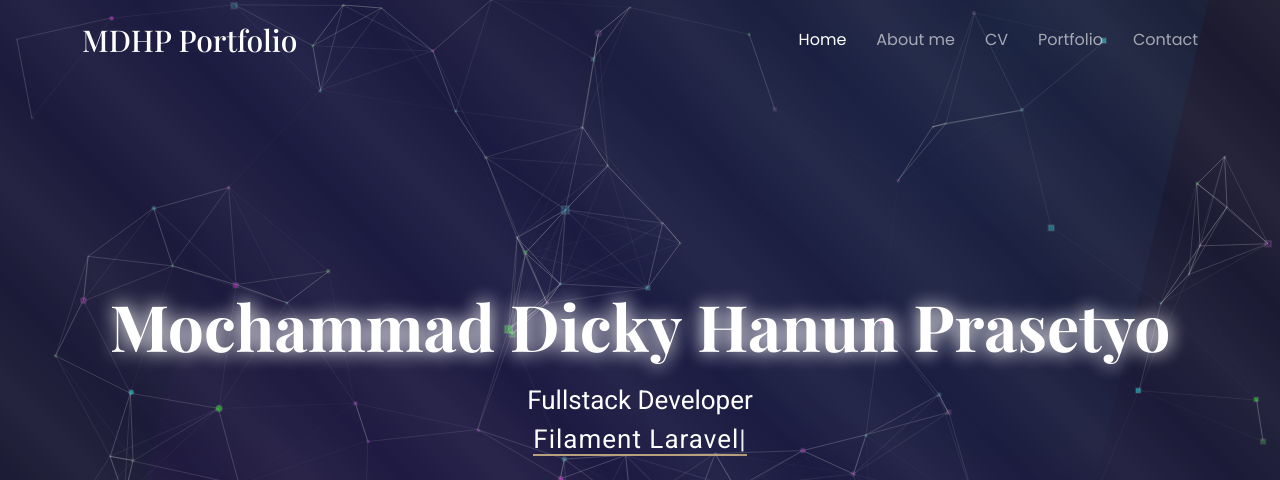
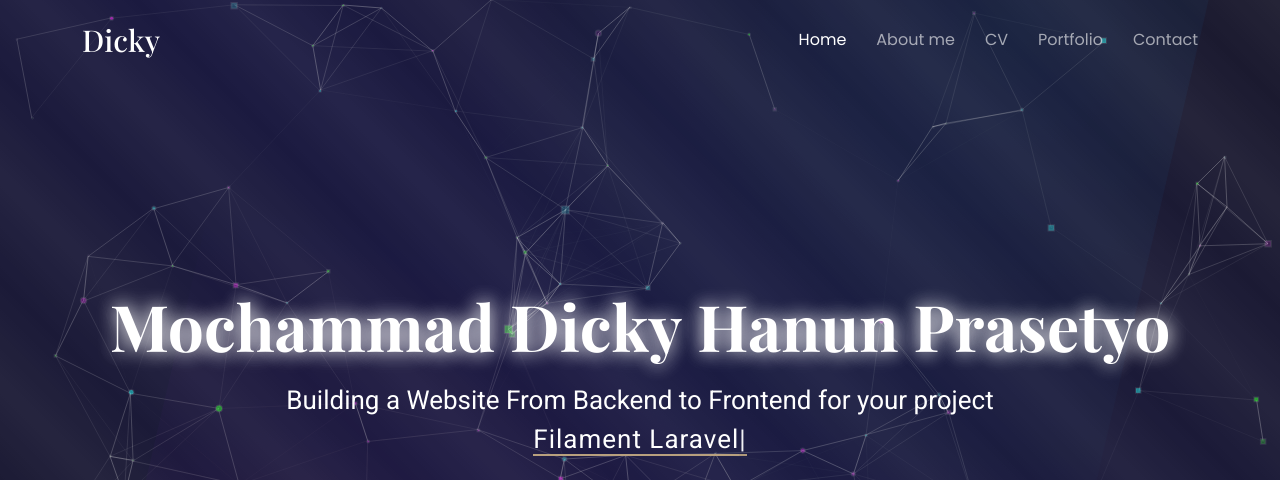
Before and after one commit to mdhp24/mdhp24.github.io, a website: page index.html in a window 1280 px wide. Shown: the top 480 px of the page. Drawn offline with nearby package versions, Linux system fonts and the light colour scheme; animation ran at ten frames a second; a web font is replaced by a local one.

Commit message:
Update my Portfolio

```diff
--- a/index.html
+++ b/index.html
@@ -55,7 +55,7 @@
         class="container-fluid container-xl position-relative d-flex align-items-center justify-content-between"
       >
         <a href="index.html" class="logo d-flex align-items-center">
-          <h1 class="sitename">MDHP Portfolio</h1>
+          <h1 class="sitename">Dicky</h1>
         </a>
 
         <nav id="navmenu" class="navmenu">
@@ -338,7 +338,7 @@
             </script>
           </div>
           <p>
-            Fullstack Developer
+            Building a Website From Backend to Frontend for your project
             <br><span class="typed" data-typed-items="Laravel, Filament Laravel, ReactJS, MySQL"></span>
           </p>
           <i></i>
```
